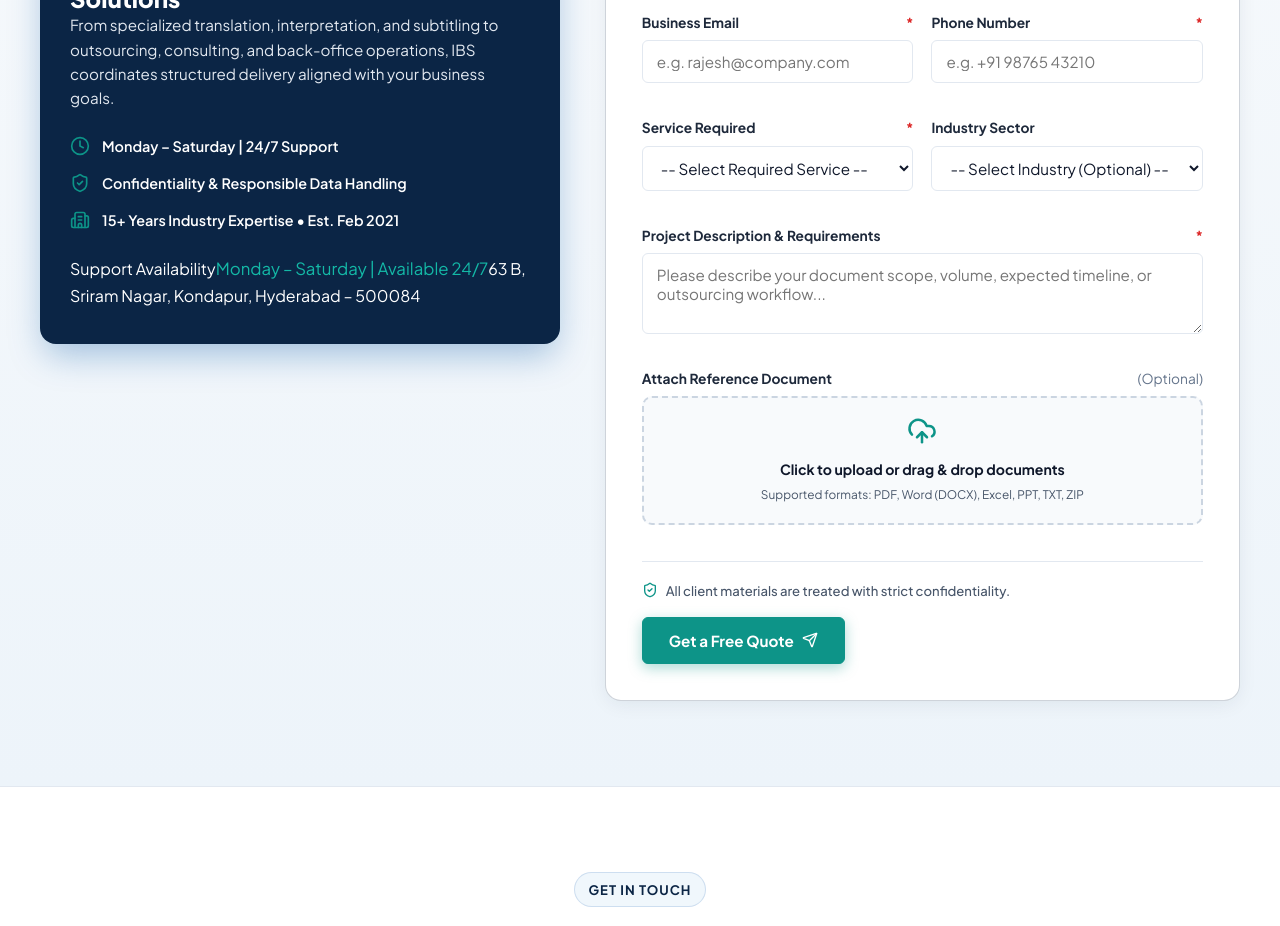
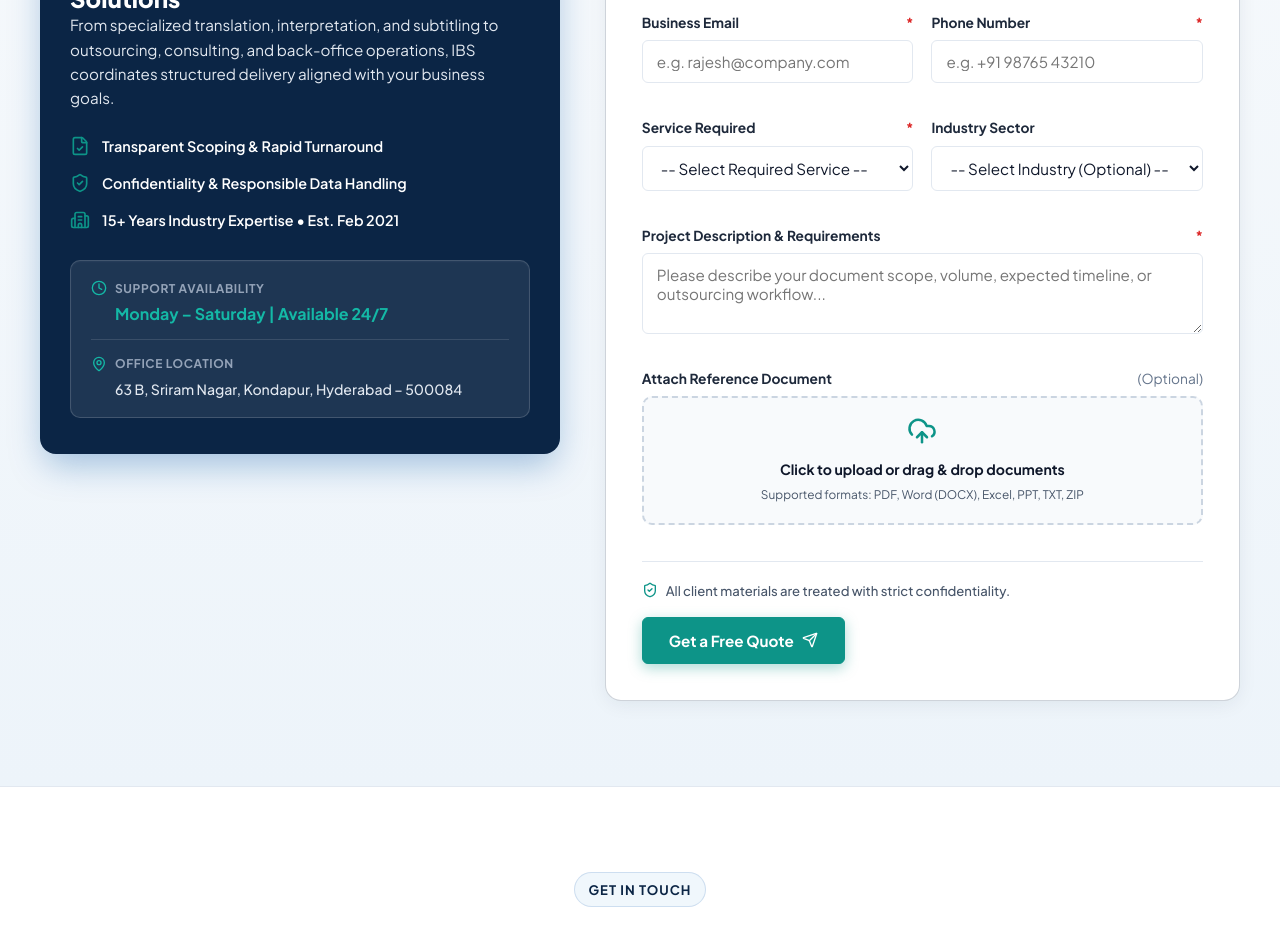
Before and after one commit to beyondwebco-lgtm/IBS-kondapur, a React (Vite) app: page / in a window 1280 px wide. Shown: the part 9920-10846 px from the top of the page. Built offline with nearby package versions, Linux system fonts and the light colour scheme.

Commit message:
Fix layout and alignment for Support Availability and Office Address in GetAQuote

```diff
--- a/src/components/GetAQuote.jsx
+++ b/src/components/GetAQuote.jsx
@@ -7,7 +7,8 @@ import {
   X,
   ShieldCheck,
   Clock,
-  Building2
+  Building2,
+  MapPin
 } from 'lucide-react';
 import { MAJOR_SERVICES } from '../data/servicesData';
 import { ALL_LANGUAGE_NAMES } from '../data/languagesData';
@@ -208,8 +209,8 @@ export default function GetAQuote({
 
             <div className="quote-guarantees-list">
               <div className="guarantee-item">
-                <Clock size={20} />
-                <span>Monday – Saturday | 24/7 Support</span>
+                <FileCheck size={20} />
+                <span>Transparent Scoping &amp; Rapid Turnaround</span>
               </div>
               <div className="guarantee-item">
                 <ShieldCheck size={20} />
@@ -222,11 +223,27 @@ export default function GetAQuote({
             </div>
 
             <div className="quote-helpline-box">
-              <span className="label">Support Availability</span>
-              <span className="number" style={{ fontSize: '1.05rem', color: '#14B8A6' }}>
-                Monday – Saturday | Available 24/7
-              </span>
-              <span className="sub">63 B, Sriram Nagar, Kondapur, Hyderabad – 500084</span>
+              <div className="helpline-group">
+                <div className="helpline-header">
+                  <Clock size={16} className="helpline-icon" />
+                  <span className="label">Support Availability</span>
+                </div>
+                <div className="number">
+                  Monday – Saturday | Available 24/7
+                </div>
+              </div>
+
+              <div className="helpline-divider" />
+
+              <div className="helpline-group">
+                <div className="helpline-header">
+                  <MapPin size={16} className="helpline-icon" />
+                  <span className="label">Office Location</span>
+                </div>
+                <div className="sub">
+                  63 B, Sriram Nagar, Kondapur, Hyderabad – 500084
+                </div>
+              </div>
             </div>
           </div>
 
--- a/src/index.css
+++ b/src/index.css
@@ -1630,6 +1630,66 @@ button {
   color: var(--accent-yellow);
 }
 
+/* Quote Support & Office Info Box */
+.quote-helpline-box {
+  background: rgba(255, 255, 255, 0.08);
+  border: 1px solid rgba(255, 255, 255, 0.16);
+  border-radius: var(--radius-md);
+  padding: 18px 20px;
+  display: flex;
+  flex-direction: column;
+  gap: 14px;
+  margin-top: 4px;
+  box-shadow: inset 0 1px 2px rgba(255, 255, 255, 0.05);
+}
+
+.quote-helpline-box .helpline-group {
+  display: flex;
+  flex-direction: column;
+  gap: 5px;
+}
+
+.quote-helpline-box .helpline-header {
+  display: flex;
+  align-items: center;
+  gap: 8px;
+}
+
+.quote-helpline-box .helpline-icon {
+  color: var(--accent-teal-light, #14B8A6);
+  flex-shrink: 0;
+}
+
+.quote-helpline-box .label {
+  font-size: 0.75rem;
+  font-weight: 700;
+  text-transform: uppercase;
+  letter-spacing: 0.6px;
+  color: #94a3b8;
+}
+
+.quote-helpline-box .number {
+  font-size: 1rem;
+  font-weight: 700;
+  color: #14B8A6;
+  line-height: 1.4;
+  padding-left: 24px;
+}
+
+.quote-helpline-box .helpline-divider {
+  height: 1px;
+  background: rgba(255, 255, 255, 0.12);
+  width: 100%;
+}
+
+.quote-helpline-box .sub {
+  font-size: 0.88rem;
+  font-weight: 500;
+  color: #e2e8f0;
+  line-height: 1.45;
+  padding-left: 24px;
+}
+
 /* Quote Form Card */
 .quote-form-card {
   background: #ffffff;
```
